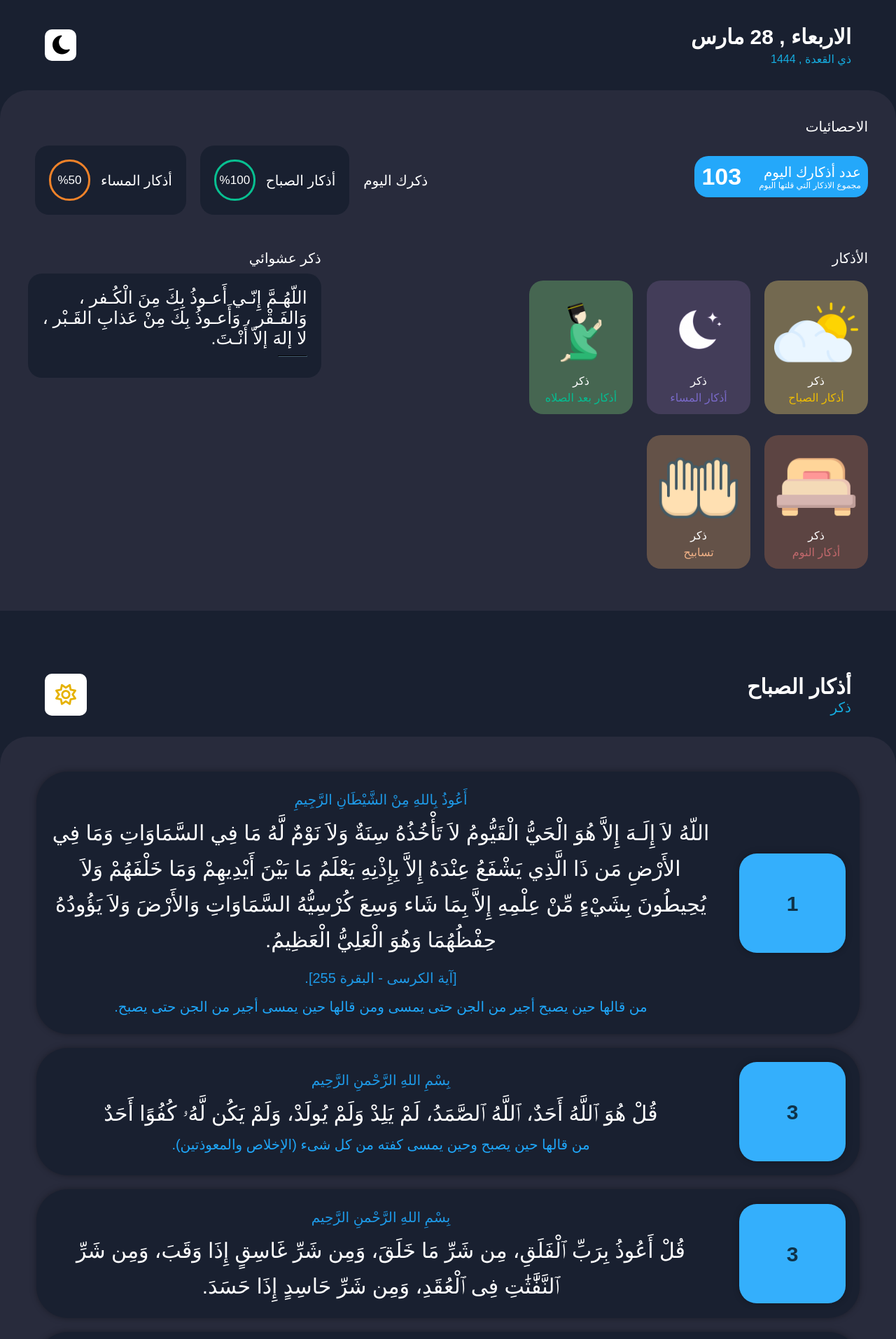
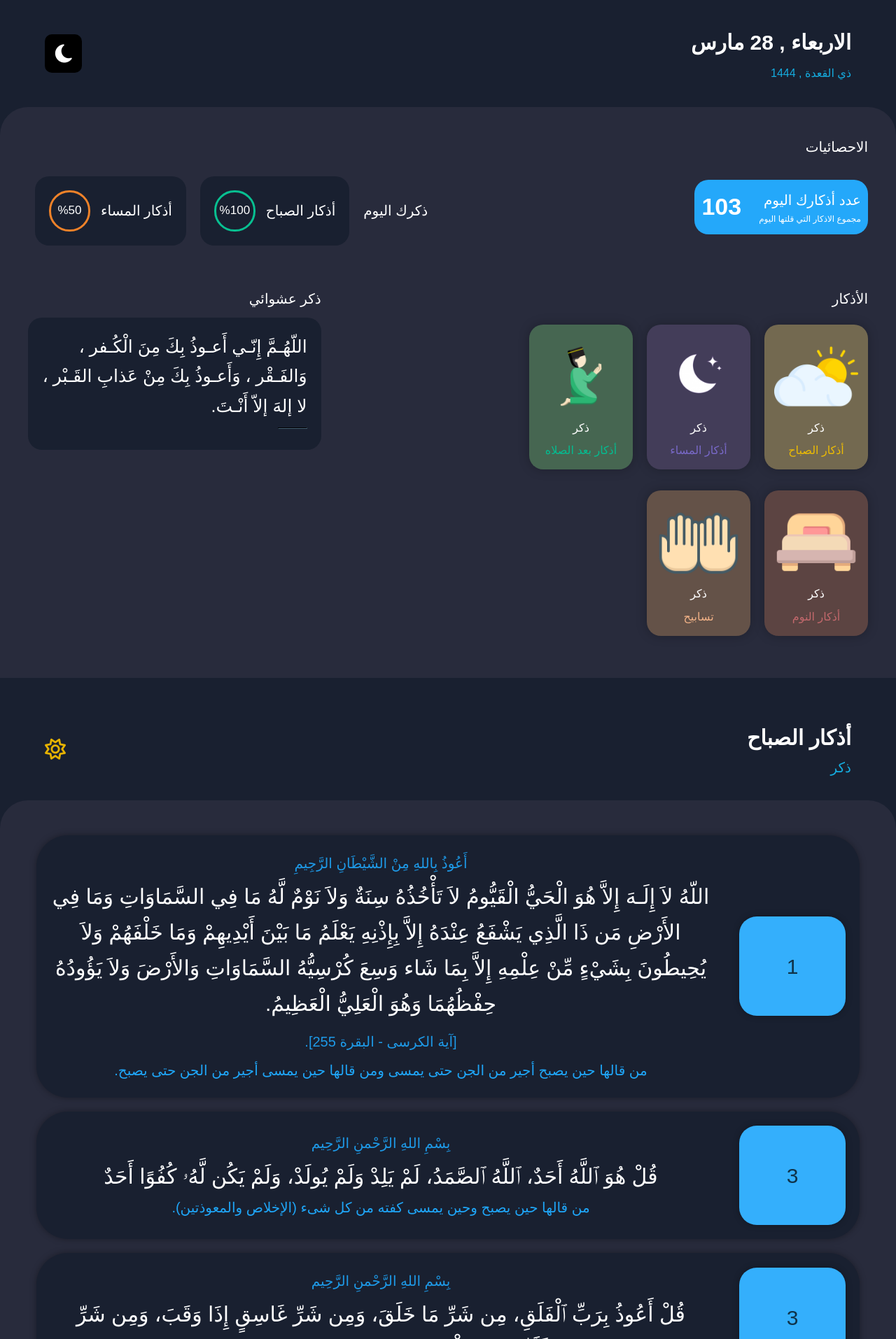
Before and after one commit to Muhammed-Sherif/azkar-website, a PHP site: page / in a window 1280 px wide. Shown: the top 1914 px of the page at 70% size. Run offline with PHP 8.4, Linux system fonts and the light colour scheme.

Commit message:
style.css

```diff
--- a/css/style.css
+++ b/css/style.css
@@ -3,8 +3,10 @@
   margin: 0;
   padding: 0;
   font-size: 20px;
-  font-family: 'Amiri', serif;
+  font-family: "El Messiri", sans-serif;
   font-weight: 500;
+  line-height: 1.7;
+  /* box-sizing: border-box; */
 }
 :root {
   --main-color: #15acdf;
@@ -21,6 +23,9 @@ a {
   flex-direction: column;
   color: white;
 }
+.home.light-mode {
+  color: black;
+}
 .date {
   height: 20vh;
   color: white;
@@ -28,6 +33,9 @@ a {
   flex-direction: column;
   position: relative;
   height: fit-content;
+}
+.date.light-mode {
+  color: black;
 }
 .public-date {
   font-size: 30px;
@@ -39,22 +47,12 @@ span.higry-date {
   color: var(--main-color);
 }
 
-
-.night-mode-icon {
-  background-color: white;
-  width: 45px;
-  height: 45px;
-  display: flex;
-  justify-content: center;
-  align-items: center;
-  border-radius: 10px;
-  color: black;
-}
 .night-mode-icon i {
-  font-size: 31px;
+  font-size: 30px;
   transform: rotate(-10deg);
 }
-.home-content , .content-area{
+.home-content,
+.content-area {
   display: flex;
   flex-direction: column;
   background-color: #282b3c;
@@ -62,6 +60,13 @@ span.higry-date {
   border-top-right-radius: 40px;
   font-size: 25px;
   padding: 40px;
+}
+.home-content.light-mode,
+.content-area.light-mode {
+  background-color: white;
+  color: black;
+}
+.content-area {
   margin-bottom: 30px;
 }
 .container {
@@ -84,7 +89,7 @@ span.higry-date {
   display: flex;
   align-items: center;
   justify-content: space-between;
-  margin:5px 0 40px 0;
+  margin: 5px 0 40px 0;
   flex-wrap: wrap;
 }
 .sum-of-azkar {
@@ -93,20 +98,23 @@ span.higry-date {
   padding: 10px;
   background-color: #24a8fa;
   border-radius: 20px;
-    transition: transform .5s;
+  transition: transform 0.5s;
+  color: white;
 }
-.azkar-sabah-statistic , .azkar-masaa-statistic {
+.azkar-sabah-statistic,
+.azkar-masaa-statistic {
   background-color: #192030;
   padding: 20px;
   border-radius: 20px;
-  margin:  0 10px;
+  margin: 0 10px;
   display: flex;
   align-items: center;
 }
 .azkar-sabah-statistic {
   margin-right: 20px;
 }
-.azkar-sabah-statistic span.count , .azkar-masaa-statistic span.count {
+.azkar-sabah-statistic span.count,
+.azkar-masaa-statistic span.count {
   margin-right: 15px;
   padding: 5px;
   border: 3px solid !important;
@@ -143,7 +151,11 @@ border-color: #08c091 !important;
   width: 80%;
   justify-content: center;
 }
-.azkar-sabah-link, .azkar-masaa-link ,.azkar-after-alsalah-link , .azkar-sleeping-link , .azkar-tasabeh-link{
+.azkar-sabah-link,
+.azkar-masaa-link,
+.azkar-after-alsalah-link,
+.azkar-sleeping-link,
+.azkar-tasabeh-link {
   display: flex;
   flex-direction: column;
   display: flex;
@@ -153,46 +165,74 @@ border-color: #08c091 !important;
   text-align: center;
   margin: 10px 0 20px 20px;
   /* filter: grayscale(.6); */
-  transition: transform .3s;
+  transition: transform 0.3s;
+  box-shadow: 0 0 15px 0 #00000040;
+  color: white;
 }
-.azkar-sabah-link:hover, .azkar-masaa-link:hover ,.azkar-after-alsalah-link:hover , .azkar-sleeping-link:hover , .azkar-tasabeh-link:hover,.sum-of-azkar:hover{
+.azkar-sabah-link.light-mode,
+.azkar-masaa-link.light-mode,
+.azkar-after-alsalah-link.light-mode,
+.azkar-sleeping-link.light-mode,
+.azkar-tasabeh-link.light-mode {
+  color: black;
+}
+.azkar-sabah-link:hover,
+.azkar-masaa-link:hover,
+.azkar-after-alsalah-link:hover,
+.azkar-sleeping-link:hover,
+.azkar-tasabeh-link:hover,
+.sum-of-azkar:hover {
   /* filter: none; */
   transform: scale(1.15);
-  box-shadow: 0 0 20px 2px #00000040;
 }
 .azkar-sabah-link {
-  background-color:#736950 ;
+  background-color: #736950;
+}
+.azkar-sabah-link.light-mode {
+  background-color: #fceabc;
 }
 .azkar-sabah-link span.span {
-  color: #edbc04 ;
+  color: #edbc04;
   margin-top: 5px;
 }
 .azkar-masaa-link {
-  background-color:#433d59;
+  background-color: #433d59;
+}
+.azkar-masaa-link.light-mode {
+  background-color: #d3c9fe;
 }
 .azkar-masaa-link span.span {
- color: #7969c8 ;
+  color: #7969c8;
   margin-top: 5px;
 }
 .azkar-after-alsalah-link {
-  background-color:#466651;
+  background-color: #466651;
+}
+.azkar-after-alsalah-link.light-mode {
+  background-color: #c8fedc;
 }
 .azkar-after-alsalah-link span.span {
-  color: #04bd91 ;
+  color: #04bd91;
   margin-top: 5px;
 }
 .azkar-sleeping-link {
-  background-color:#5c4442;
+  background-color: #5c4442;
+}
+.azkar-sleeping-link.light-mode {
+  background-color: #fec8c8;
 }
 .azkar-sleeping-link span.span {
-  color: #c2686c ;
+  color: #c2686c;
   margin-top: 5px;
 }
 .azkar-tasabeh-link {
-  background-color:#645248;
+  background-color: #645248;
+}
+.azkar-tasabeh-link.light-mode {
+  background-color: #ffdcc9;
 }
 .azkar-tasabeh-link span.span {
-  color: #f2b287 ;
+  color: #f2b287;
   margin-top: 5px;
 }
 .home-azkar-links span {
@@ -214,17 +254,17 @@ border-color: #08c091 !important;
   display: flex;
   justify-content: space-between;
 }
-hr{
+hr {
   margin: 10px 0;
   width: 40px;
   border-color: #12191e;
 }
-.azkar-links-area:first-child{
+.azkar-links-area:first-child {
   display: block;
 }
 .azkar-links-area div .home-azkar-links:first-of-type {
   display: flex;
-  justify-content: center
+  justify-content: center;
 }
 .num-of-azkar {
   font-weight: 900;
@@ -257,12 +297,13 @@ a {
   font-family: "Cairo", sans-serif;
   font-weight: 500;
 }
-.landing-area span , .landing-area div {
+.landing-area span,
+.landing-area div {
   font-size: 30px;
 }
 :root {
-  --main-color : #15acdf ;
-  --minor-color :#87ceeb;
+  --main-color: #15acdf;
+  --minor-color: #87ceeb;
 }
 .countercontainer {
   display: flex;
@@ -278,7 +319,6 @@ i.fa-solid.fa-rotate-right {
   top: 50%;
   left: 50%;
   transform: translate(-50%, -50%);
-  font-weight: 700;
 }
 .content-box .counter span::selection {
   background-color: transparent;
@@ -304,7 +344,7 @@ i.fa-solid.fa-rotate-right {
 .content-box .content .infoTextcontainer::selection,
 .content-box .content .sourceTextcontainer::selection,
 .content-box .content .firstContainer::selection {
-  background-color: #72c2e2;
+  background-color: #72c2e2ad;
 }
 .content-box .content .infoTextcontainer {
   display: block;
@@ -357,17 +397,17 @@ footer span {
 }
 @media screen and (width<850px) {
   footer span {
-    flex: .6;
+    flex: 0.6;
   }
-  .contact-links{
-    flex: .4;
+  .contact-links {
+    flex: 0.4;
   }
   .links {
-    flex-grow: .9;
+    flex-grow: 0.9;
     margin: 20px auto;
   }
   footer {
-    padding: 10px 0 ;
+    padding: 10px 0;
   }
 }
 @media screen and (width<730px) {
@@ -375,7 +415,7 @@ footer span {
     flex-direction: column;
   }
   .contact-links i {
-    margin-right:20px ;
+    margin-right: 20px;
   }
 }
 /* ////////////////////////////////////////////////////////////////// */
@@ -388,12 +428,19 @@ span.title {
   font-weight: 900;
 }
 
-.light_mode_icon {
+.light-mode-icon,
+.night-mode-icon {
   background-color: white;
   padding: 15px;
   display: flex;
   border-radius: 10px;
   align-items: center;
+}
+.night-mode-icon {
+  justify-content: center;
+  color: white;
+  height: 25px;
+  background-color: black;
 }
 span.title_info {
   font-size: 20px;
@@ -435,13 +482,13 @@ i.fa-regular.fa-sun {
   cursor: pointer;
   box-shadow: 0 0 10px rgba(0, 0, 0, 0.3);
   animation-timing-function: linear;
-    animation-duration: .5s;
+  animation-duration: 0.5s;
   animation-iteration-count: 1;
   animation-fill-mode: both;
   animation-direction: alternate;
 }
 @keyframes color-animation-counter {
-    0%{
+  0% {
     background-color: #00bfffda;
   }
   30% {
@@ -462,7 +509,8 @@ i.fa-regular.fa-sun {
   color: #1fa6f8;
   text-align: center;
 }
-  .content-box .content .firstContainer ,   .content-box .content .sourceTextcontainer {
+.content-box .content .firstContainer,
+.content-box .content .sourceTextcontainer {
   font-size: 20px;
   color: #1e99e6;
 }
@@ -479,6 +527,26 @@ i.fa-regular.fa-sun {
   background-color: #192030;
   color: white;
 }
-#azkar_alsabah , #azkar_almasaa,#azkar_after_alsalah , #azkar_sleeping , #tasabeh {
+.content-box.light-mode {
+  background-color: #f3f7f8;
+  color: black;
+}
+#azkar_alsabah,
+#azkar_almasaa,
+#azkar_after_alsalah,
+#azkar_sleeping,
+#tasabeh {
   padding-top: 30px;
 }
+body.light-mode,
+.azkar-masaa-statistic.light-mode,
+.azkar-sabah-statistic.light-mode,
+.rondom-zekr.light-mode {
+  background-color: #f3f7f8;
+}
+span.title.light-mode {
+  color: black;
+}
+span.title {
+  color: white;
+}
```
Lines whose indentation alone changed are shown as unchanged.
